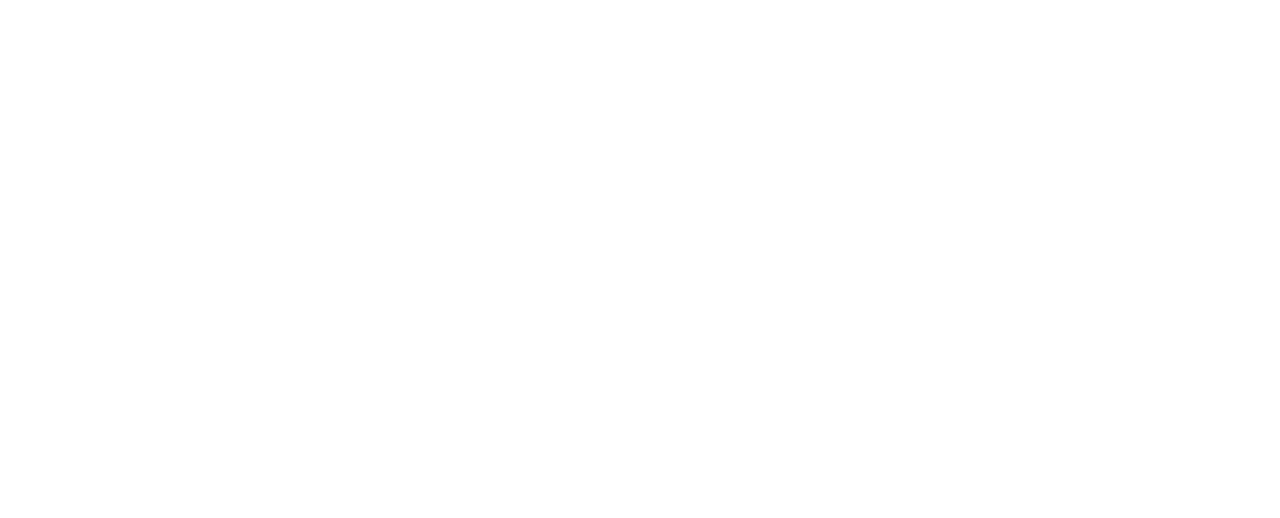
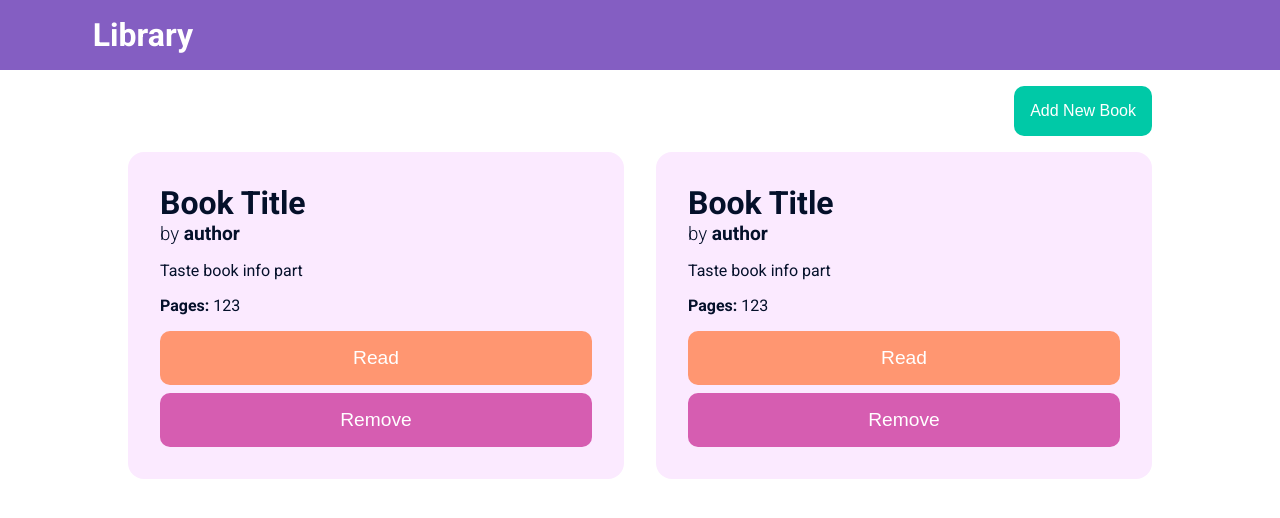
Before and after one commit to amangofer/odin-library, a plain HTML site: page index.html in a window 1280 px wide. Drawn offline with Linux system fonts and the light colour scheme.

Commit message:
create UI with sample book harde coded in to it

```diff
--- a/index.html
+++ b/index.html
@@ -4,9 +4,39 @@
     <meta charset="UTF-8" />
     <meta name="viewport" content="width=device-width, initial-scale=1.0" />
     <title>Library</title>
+    <link rel="preconnect" href="https://fonts.googleapis.com" />
+    <link rel="preconnect" href="https://fonts.gstatic.com" crossorigin />
+    <link
+      href="https://fonts.googleapis.com/css2?family=Roboto:wght@300;400;700&display=swap"
+      rel="stylesheet"
+    />
     <link rel="stylesheet" href="style.css" />
   </head>
   <body>
+    <header>
+      <h1>Library</h1>
+    </header>
+    <main>
+      <button>Add New Book</button>
+      <section class="book-cards">
+        <div class="book-card">
+          <h2>Book Title</h2>
+          <h3>by <span class="author">author</span></h3>
+          <p class="book-info">Taste book info part</p>
+          <p>Pages: <span class="pages">123</span></p>
+          <button class="read-stat not-read">Read</button>
+          <button class="remove">Remove</button>
+        </div>
+        <div class="book-card">
+          <h2>Book Title</h2>
+          <h3>by <span class="author">author</span></h3>
+          <p class="book-info">Taste book info part</p>
+          <p>Pages: <span class="pages">123</span></p>
+          <button class="read-stat not-read">Read</button>
+          <button class="remove">Remove</button>
+        </div>
+      </section>
+    </main>
     <script src="script.js"></script>
   </body>
 </html>
--- a/style.css
+++ b/style.css
@@ -3,3 +3,116 @@
     margin: 0;
     padding: 0;
 }
+body {
+    font-family: 'Roboto', sans-serif;
+}
+
+header {
+    background-color: #845EC2;
+    height: 70px;
+    display: flex;
+    align-items: center;
+    padding: 0 2rem;
+    margin-bottom: 1rem;
+    color: #fff;
+}
+header h1 {
+    width: 90%;
+    margin: 0 auto;
+}
+
+main {
+    width: 80%;
+    margin: 0 auto;
+    display: flex;
+    flex-direction: column;
+}
+
+button {
+    cursor: pointer;
+    color: #fff;
+}
+
+main > button {
+    align-self: flex-end;
+    border: none;
+    padding: 1rem;
+    border-radius: 10px;
+    font-size: 1rem;
+    background-color: #00C9A7;
+}
+
+main > button:hover {
+    background-color: #31a793;
+}
+
+.book-cards {
+    margin-top: 1rem;
+    display: grid;
+    grid-template-columns: repeat(auto-fit, minmax(350px, 1fr) );
+    gap: 2rem;
+}
+
+.book-card {
+    padding: 2rem;
+    border-radius: 1rem;
+    background-color: #FBEAFF;
+    color: #04102a;
+}
+
+.book-card h2 {
+    font-size: 2rem;
+}
+
+.book-card h3 {
+    font-weight:lighter;
+    margin-bottom: 1rem;
+}
+.book-card h3 > span {
+    font-size: 1.2rem;
+    font-weight:bold;
+}
+.book-info {
+    margin: 1rem 0;
+}
+
+.book-info + p {
+    font-weight: bold;
+    margin-bottom: 1rem;
+}
+.book-info + p > span {
+    font-weight: normal;
+    margin-bottom: 1rem;
+}
+
+.book-card button {
+    display: block;
+    width: 100%;
+    margin: 0 auto;
+    margin-top: .5rem;
+    border: none;
+    padding: 1rem;
+    border-radius: 10px;
+    font-size: 1.2rem;
+}
+
+.read {
+    background-color: #00C9A7;
+}
+.read:hover {
+    background-color: #1cb59b;
+}
+.not-read {
+    background-color: #FF9671;
+}
+
+.not-read:hover {
+    background-color: #e5614a;
+}
+.remove {
+    background-color: #D65DB1;
+}
+
+.remove:hover {
+    background-color: #FF6F91;
+}
```
